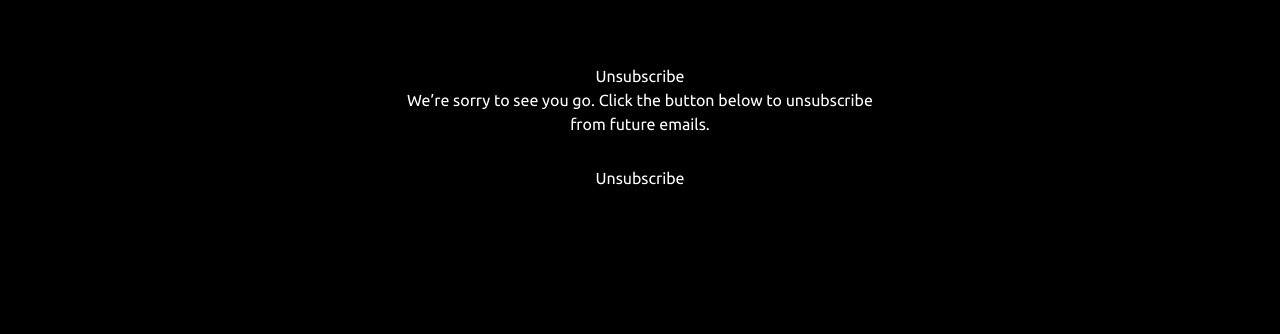
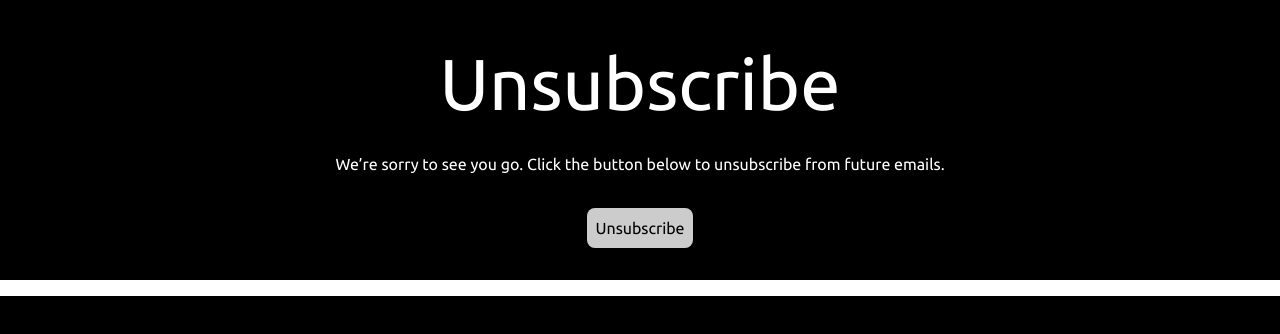
Before and after one commit to sarvan-2187/stumps_and_stories, a Next.js app: page /unsubscribe in a window 1280 px wide. Shown: the top 334 px of the page. Built offline with nearby package versions, Linux system fonts and the light colour scheme.

Commit message:
Added Unsubscribe Page

```diff
--- a/app/unsubscribe/page.tsx
+++ b/app/unsubscribe/page.tsx
@@ -1,3 +1,5 @@
+export const dynamic = "force-dynamic";
+
 "use client";
 
 import { useSearchParams } from "next/navigation";
@@ -36,23 +38,26 @@ export default function UnsubscribePage() {
     };
 
     return (
-        <div style={{ maxWidth: 500, margin: "4rem auto", textAlign: "center" }}>
-            <h1>Unsubscribe</h1>
+        <div className="flex flex-col gap-8 text-center py-12">
+            <h1 className="text-3xl md:text-7xl">Unsubscribe</h1>
 
             <p>
                 We’re sorry to see you go. Click the button below to unsubscribe from
                 future emails.
             </p>
 
+            <div>
                 <button
                     onClick={handleUnsubscribe}
                     disabled={loading}
-                style={{ padding: "10px 20px", marginTop: "20px" }}
+                    className="cursor-pointer bg-white/80 hover:bg-white text-black rounded-md p-2"
                 >
                     {loading ? "Unsubscribing..." : "Unsubscribe"}
                 </button>
-
-            {message && <p style={{ marginTop: "20px" }}>{message}</p>}
+            </div>
+            <div className="bg-white p-2">
+                {message && <p className="text-black">{message}</p>}
+            </div>
         </div>
     );
 }
```
Lines whose indentation alone changed are shown as unchanged.
